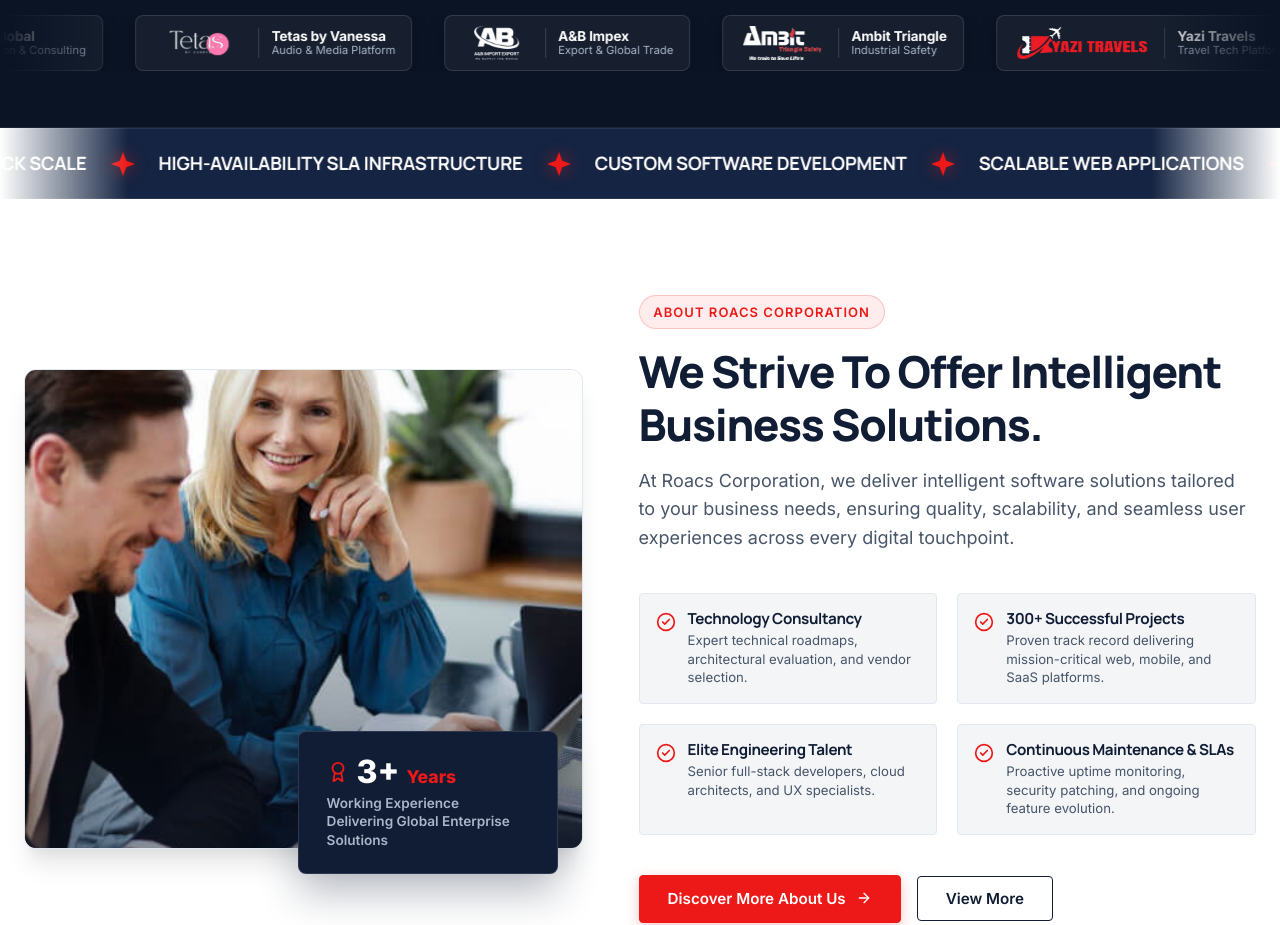
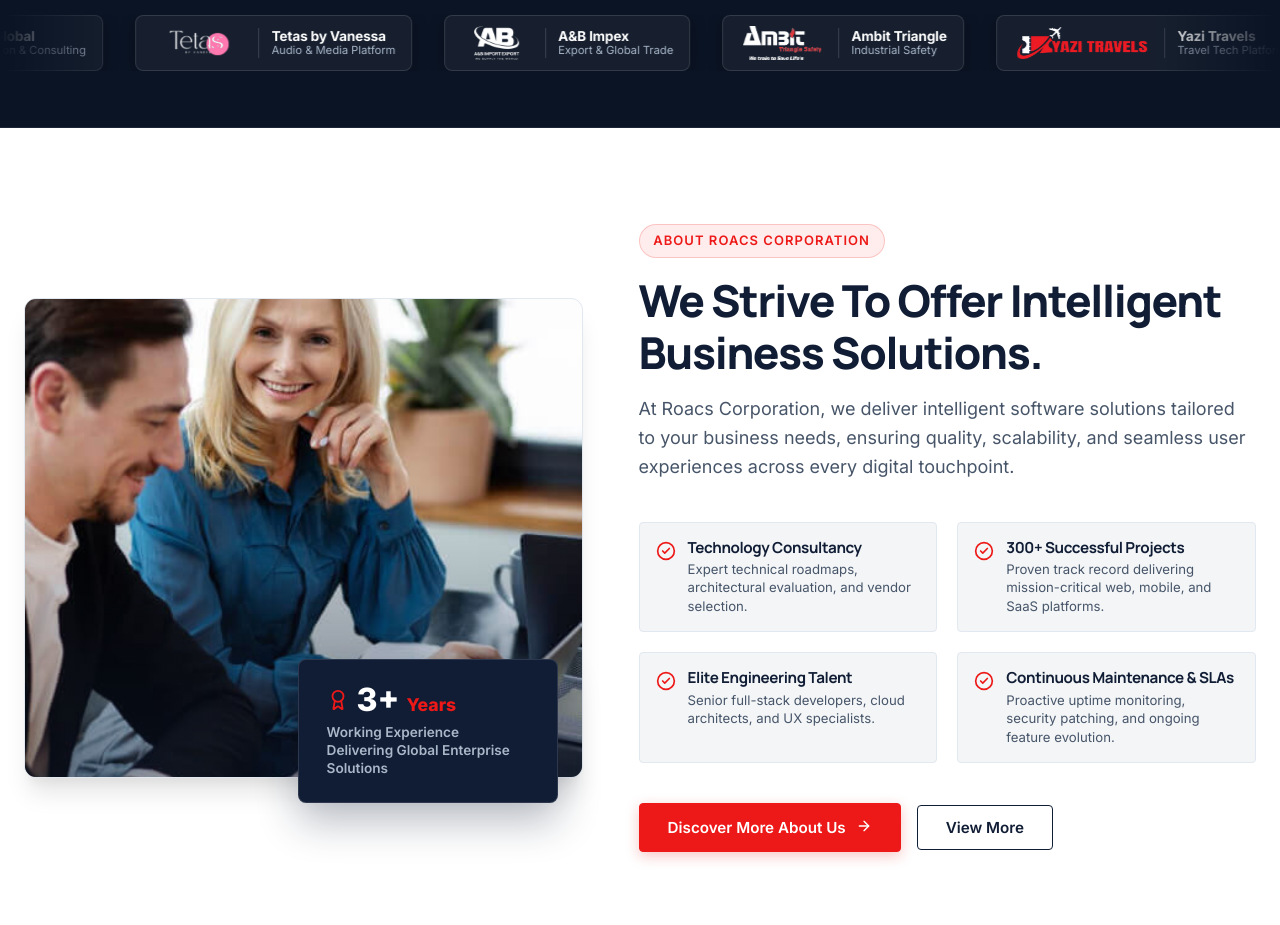
Before and after one commit to roacstech/roacs_new_website, a Next.js app: page / in a window 1280 px wide. Shown: the part 900-1825 px from the top of the page. Built offline with nearby package versions, Linux system fonts and the light colour scheme.

Commit message:
feat(home): remove capabilities text ticker banner as requested

```diff
--- a/src/app/page.tsx
+++ b/src/app/page.tsx
@@ -1,6 +1,5 @@
 import { Hero } from "@/components/home/Hero";
 import { BrandMarquee } from "@/components/home/BrandMarquee";
-import { TextTicker } from "@/components/home/TextTicker";
 import { AboutPreview } from "@/components/home/AboutPreview";
 import { ServicesSection } from "@/components/home/ServicesSection";
 import { WorkProcess } from "@/components/home/WorkProcess";
@@ -21,10 +20,7 @@ export default function HomePage() {
       {/* 2. Infinite Continuous Client Brand Marquee (Transparent Logos) */}
       <BrandMarquee />
 
-      {/* 3. Kinetic Text Capabilities Ticker with Crimson Stars */}
-      <TextTicker />
-
-      {/* 4. Company Introduction & Capabilities */}
+      {/* 3. Company Introduction & Capabilities */}
       <AboutPreview />
 
       {/* 5. Core Services & Proprietary Product Spotlight (Material Management) */}
```
